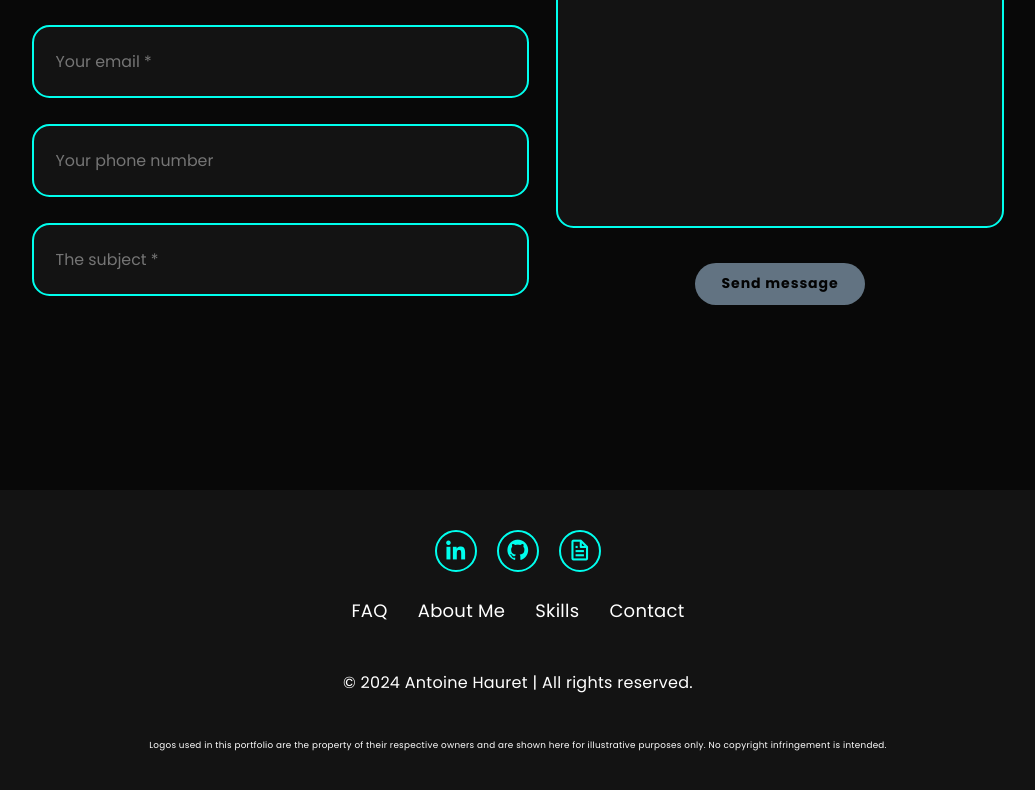
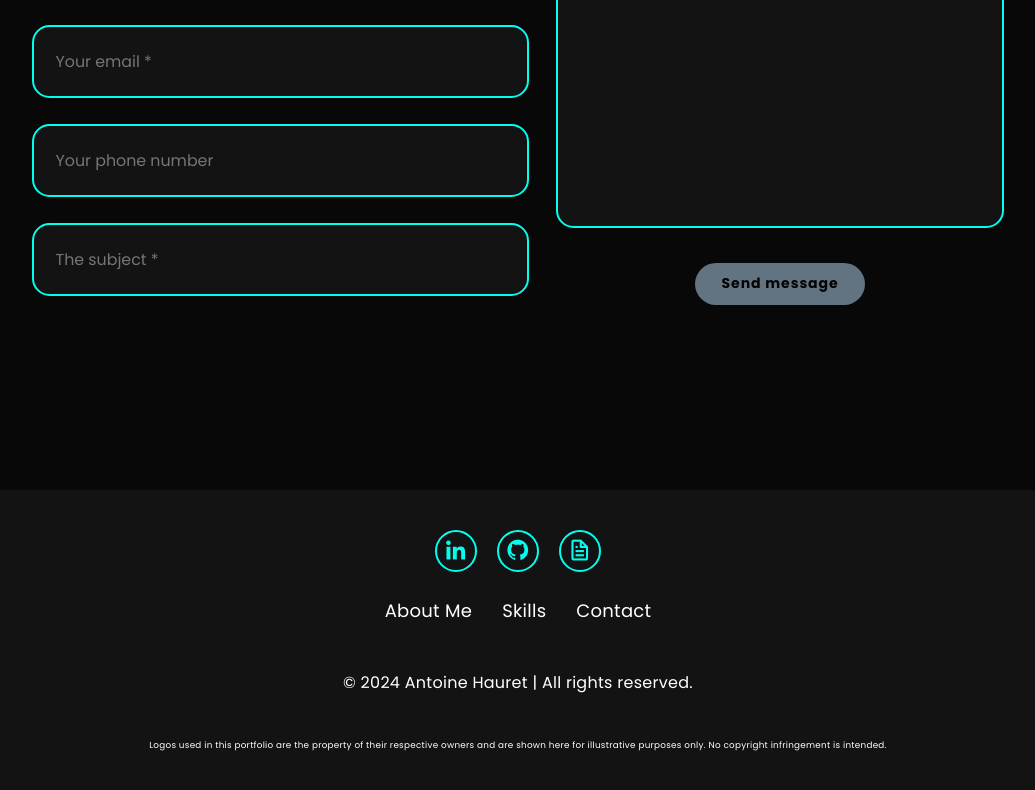
Before and after one commit to Antoinehrt/Portfolio, an Angular app: page / in a window 1280 px wide. Shown: the part 3867-4657 px from the top of the page, without its empty margins (122-1157 px from the left). Built offline with nearby package versions, Linux system fonts and the light colour scheme; no server answers.

Commit message:
hotfix(v2.0.2): remove unused tag in footer

```diff
--- a/src/app/app.component.html
+++ b/src/app/app.component.html
@@ -27,9 +27,6 @@
 
   <ul class="list">
     <li>
-      <a href="#">FAQ</a>
-    </li>
-    <li>
       <a href="#home">About Me</a>
     </li>
     <li>
```
